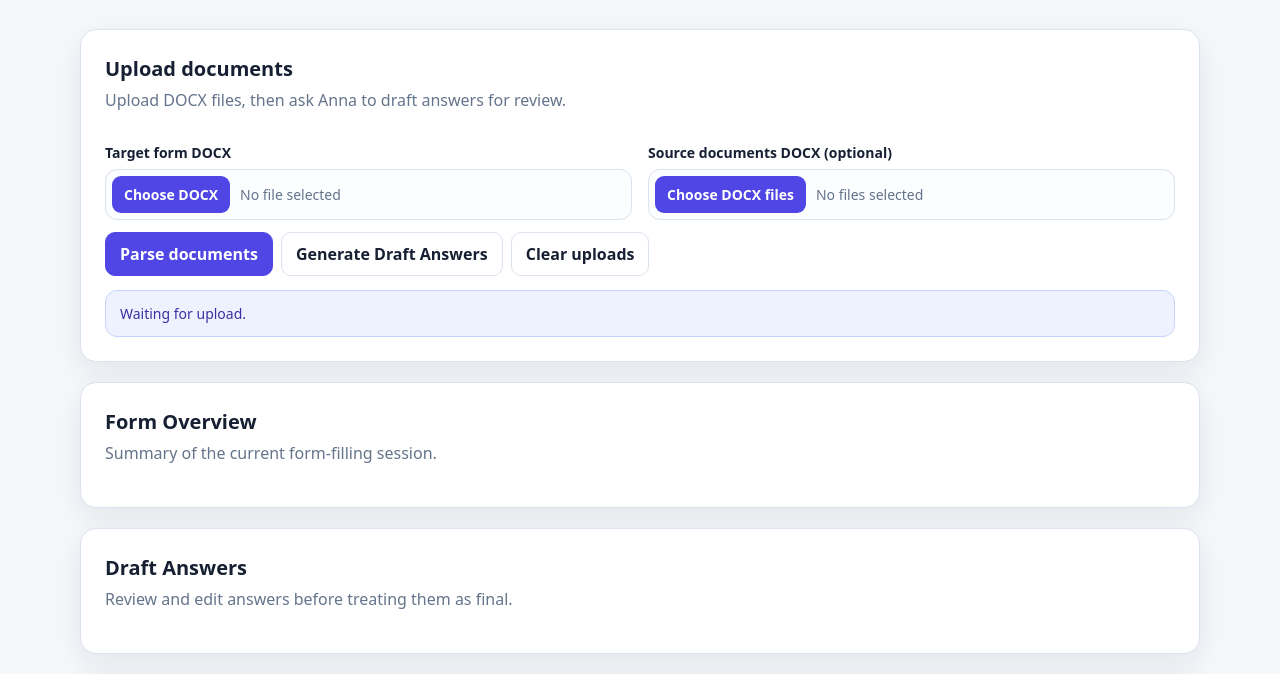
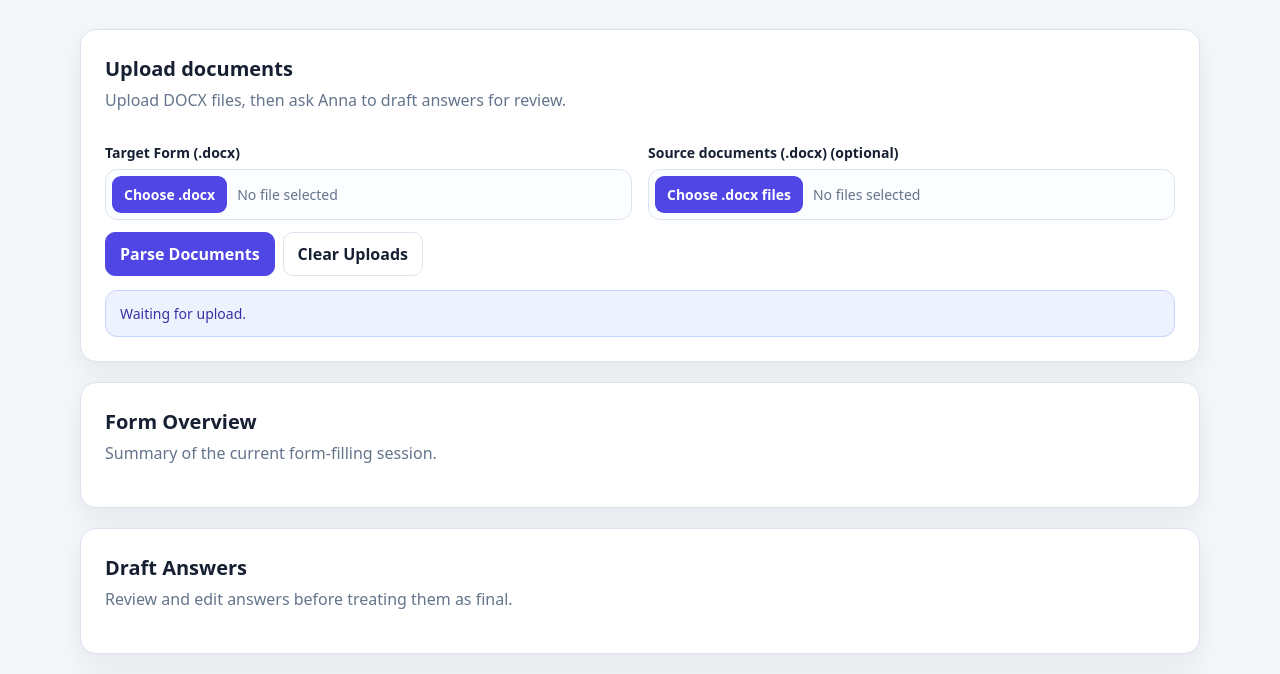
Before and after one commit to ervhint/anna-form-memory-filler, a plain HTML site: page bundle/index.html in a window 1280 px wide. Shown: the part 112-786 px from the top of the page. Drawn offline with Linux system fonts and the light colour scheme; a script that the page names is missing.

Commit message:
Refine upload labels

```diff
--- a/bundle/index.html
+++ b/bundle/index.html
@@ -26,28 +26,27 @@
 
           <div class="upload-grid">
             <div class="upload-field">
-              <span class="field-label">Target form DOCX</span>
+              <span class="field-label">Target Form (.docx)</span>
               <div class="file-picker">
                 <input id="target-form-file" class="file-input" type="file" accept=".docx">
-                <label class="file-trigger" for="target-form-file">Choose DOCX</label>
+                <label class="file-trigger" for="target-form-file">Choose .docx</label>
                 <span id="target-form-file-name" class="file-summary">No file selected</span>
               </div>
             </div>
 
             <div class="upload-field">
-              <span class="field-label">Source documents DOCX (optional)</span>
+              <span class="field-label">Source documents (.docx) (optional)</span>
               <div class="file-picker">
                 <input id="source-document-files" class="file-input" type="file" accept=".docx" multiple>
-                <label class="file-trigger" for="source-document-files">Choose DOCX files</label>
+                <label class="file-trigger" for="source-document-files">Choose .docx files</label>
                 <span id="source-document-files-name" class="file-summary">No files selected</span>
               </div>
             </div>
           </div>
 
           <div class="section-actions">
-            <button id="parse-documents-button" class="primary-button" type="button">Parse documents</button>
-            <button id="generate-draft-answers-button" type="button">Generate Draft Answers</button>
-            <button id="clear-uploads-button" type="button">Clear uploads</button>
+            <button id="parse-documents-button" class="primary-button" type="button">Parse Documents</button>
+            <button id="clear-uploads-button" type="button">Clear Uploads</button>
           </div>
 
           <div id="upload-status-message" class="upload-status upload-status-info" role="status">
```
